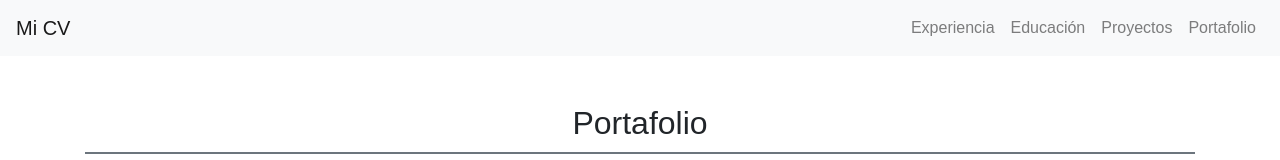
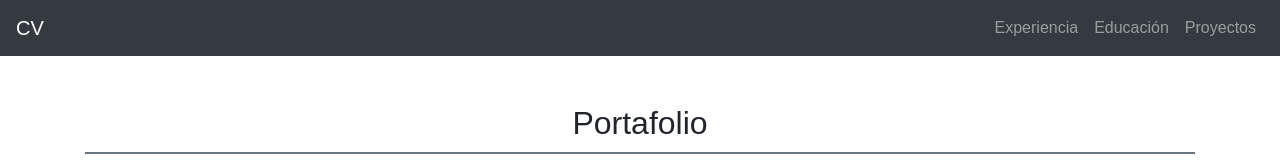
Before and after one commit to dzamarcag/fork-Carlos-Vilaplana, a plain HTML site: page proyectos.html in a window 1280 px wide. Shown: the top 160 px of the page. Drawn offline with nearby package versions, Linux system fonts and the light colour scheme.

Commit message:
retocando los links direccionadores

```diff
--- a/proyectos.html
+++ b/proyectos.html
@@ -11,25 +11,23 @@
 <body>
 
     <!-- Barra de navegación -->
-    <nav class="navbar navbar-expand-lg navbar-light bg-light">
-        <a class="navbar-brand" href="./index.html">Mi CV</a>
+    <nav class="navbar navbar-expand-lg navbar-dark bg-dark">
+        <a class="navbar-brand" href="./index.html">CV</a>
         <button class="navbar-toggler" type="button" data-toggle="collapse" data-target="#navbarNav" aria-controls="navbarNav" aria-expanded="false" aria-label="Toggle navigation">
             <span class="navbar-toggler-icon"></span>
         </button>
         <div class="collapse navbar-collapse" id="navbarNav">
             <ul class="navbar-nav ml-auto">
                 <li class="nav-item">
-                    <a class="nav-link" href="index.html#experiencia">Experiencia</a>
+                    <a class="nav-link" href="./experiencia.html">Experiencia</a>
                 </li>
                 <li class="nav-item">
-                    <a class="nav-link" href="index.html#educacion">Educación</a>
+                    <a class="nav-link" href="./educacion.html">Educación</a>
                 </li>
                 <li class="nav-item">
-                    <a class="nav-link" href="index.html#proyectos">Proyectos</a>
+                    <a class="nav-link" href="./proyectos.html">Proyectos</a>
                 </li>
-                <li class="nav-item">
-                    <a class="nav-link" href="portfolio.html">Portafolio</a>
-                </li>
+
             </ul>
         </div>
     </nav>
```
Also changed, not shown: educacion.html (+1 -1 lines), experiencia.html (+3 -3 lines), index.html (+1 -1 lines).
